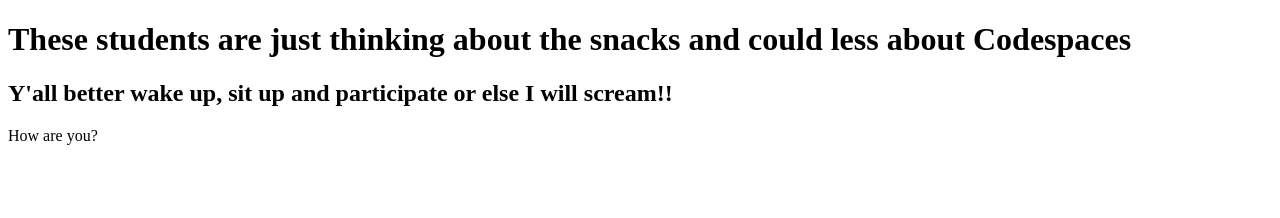
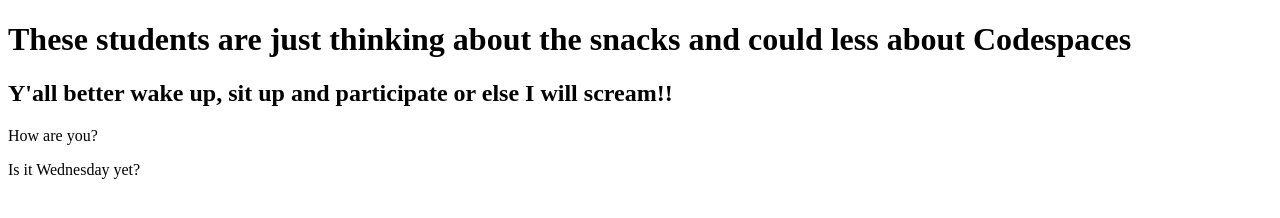
Before and after one commit to scruztaehs/mrss, a plain HTML site: page index.html in a window 1280 px wide. Drawn offline with Linux system fonts and the light colour scheme.

Commit message:
added another paragraph tag

```diff
--- a/index.html
+++ b/index.html
@@ -11,5 +11,6 @@
         </h1>
         <h2>Y'all better wake up, sit up and participate or else I will scream!! </h2>
     <p>How are you?</p>
+        <p>Is it Wednesday yet?</p>
     </body>
 </html>
```
